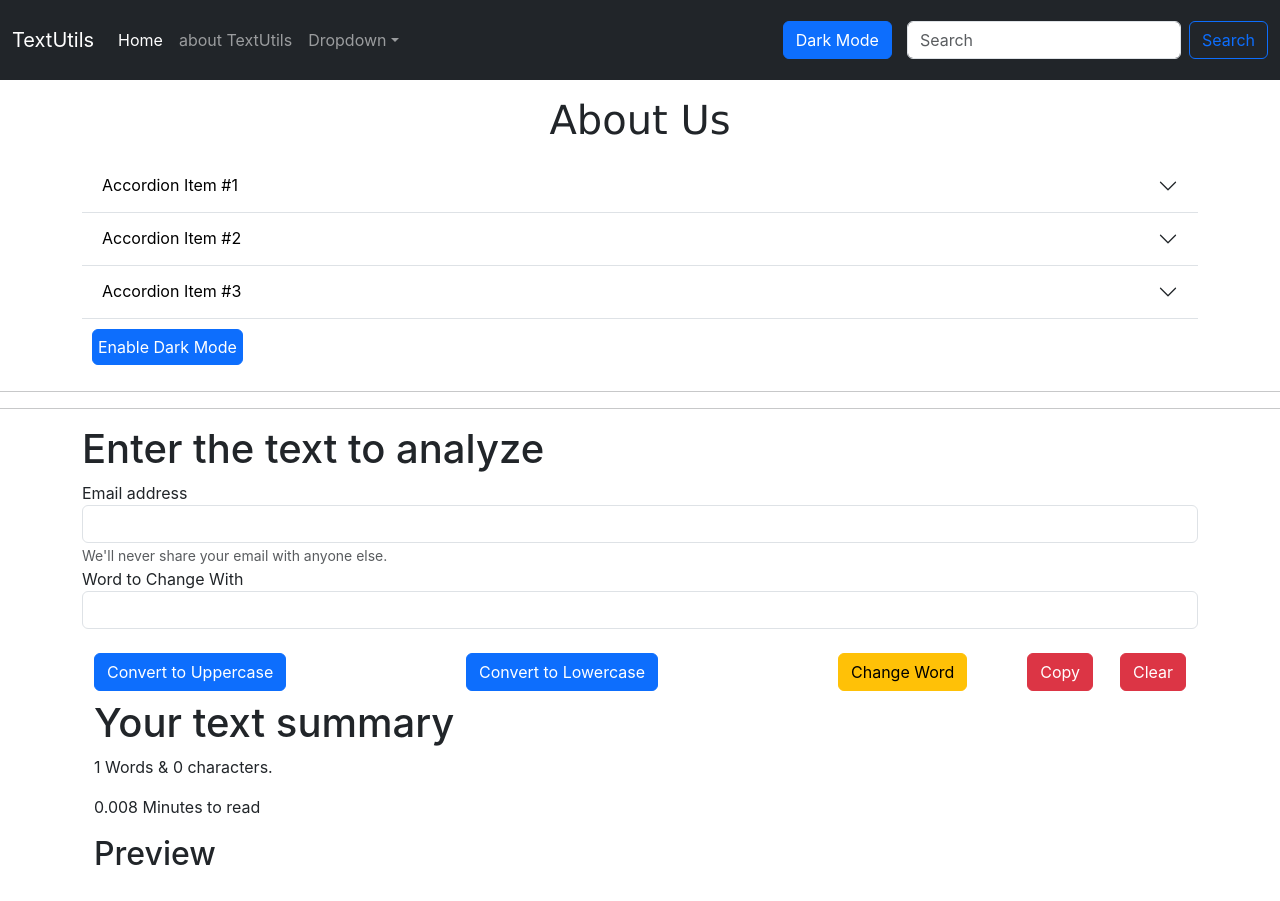
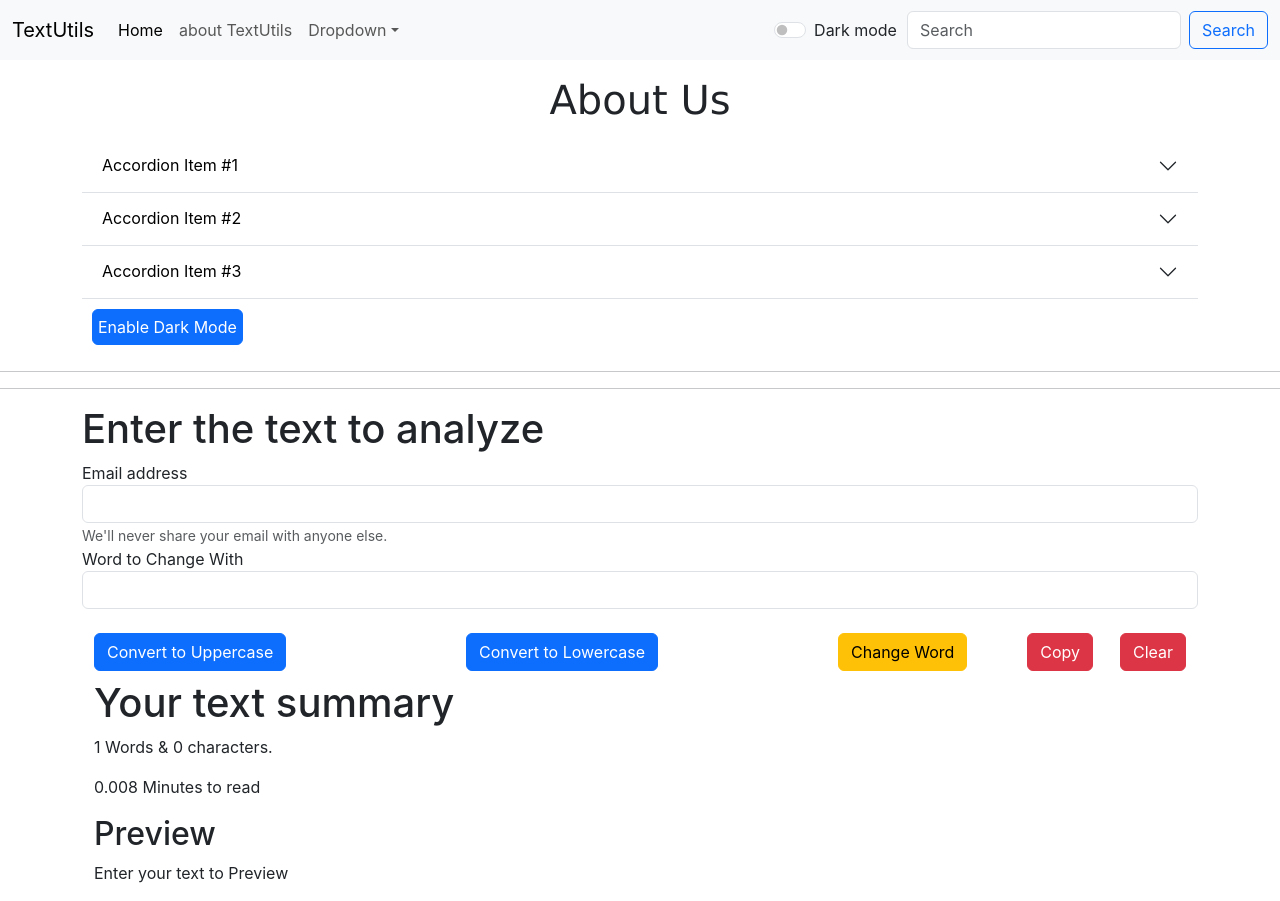
Before and after one commit to soham323/Word-Program, a React (Create React App) app: page / in a window 1280 px wide. Built offline with nearby package versions, Linux system fonts and the light colour scheme; a small style sheet from the web is missing.

Commit message:
dark mode

```diff
--- a/src/App.css
+++ b/src/App.css
@@ -56,3 +56,7 @@
   margin: 10px;
   padding: 5px;
 }
+.form-check{
+  margin: 5px;
+  padding: 5px;
+}
--- a/src/App.js
+++ b/src/App.js
@@ -3,11 +3,27 @@ import './App.css';
 import Navbar from './components/Navbar';
 import TextForm from './TextForm';
 import About from "./components/About";
+import React, { useState } from 'react';
+
 function App() {
+  const [mode, setMode] = useState('light'); //Whether dark mode is enabled or not
+
+  // toggle mode
+  const toggleMode = ()=>{
+    if (mode === "light") {
+      setMode("dark");
+      document.body.style.backgroundColor = 'grey';
+    }
+    else{
+      setMode("light");
+      document.body.style.backgroundColor = 'white';
+
+    }
+  }
   return (
     <>
 
-      <Navbar title="TextUtils" aboutText="about TextUtils">
+      <Navbar title="TextUtils" aboutText="about TextUtils" mode={mode} toggleMode={toggleMode}>
       </Navbar>
       <div className="about">
         <h1 className='aboutHeading my-3'>About Us</h1>
@@ -16,7 +32,7 @@ function App() {
       <hr />
       <hr />
       <div className="container">
-        <TextForm heading="Enter the text to analyze" />
+        <TextForm heading="Enter the text to analyze" mode={mode}/>
       </div>
 
 
--- a/src/TextForm.js
+++ b/src/TextForm.js
@@ -88,7 +88,7 @@ export default function TextForm(props) {
                     <p>{text.split(" ").length} Words & {text.length} characters.</p>
                     <p>{0.008 * text.split(" ").length} Minutes to read</p>
                     <h2>Preview</h2>
-                    <p>{text}</p>
+                    <p>{text.length>0?text:"Enter your text to Preview"}</p>
                 </div>
             </div>
         </>
--- a/src/components/Navbar.js
+++ b/src/components/Navbar.js
@@ -3,7 +3,7 @@ import 'G:/BCA books/T.Y/M.E.R.N/REACT/CWH/Program 1/my-app/src/App.css';
 
 export default function Navbar(props) {
   return (
-    <nav className="navbar navbar-expand-lg navbar-dark bg-dark">
+    <nav className={`navbar navbar-expand-lg navbar-${props.mode} bg-${props.mode}`}>
       <div className="container-fluid">
         <a className="navbar-brand" href="/">{props.title}</a>
         <button className="navbar-toggler" type="button" data-bs-toggle="collapse" data-bs-target="#navbarSupportedContent" aria-controls="navbarSupportedContent" aria-expanded="false" aria-label="Toggle navigation">
@@ -29,10 +29,9 @@ export default function Navbar(props) {
               </ul>
             </li>
           </ul>
-          <div className="dark my-2">
-            <button type='button' className="darkMode btn btn-primary">
-              Dark Mode
-            </button>
+          <div className={`form-check form-switch text-${props.mode==="light"?"dark":"light"}`}>
+            <input className="form-check-input" type="checkbox" id="flexSwitchCheckDefault" onClick={props.toggleMode}/>
+              <label className="form-check-label" htmlFor="flexSwitchCheckDefault">Dark mode</label>
           </div>
           <form className="d-flex" role="search">
             <input className="form-control me-2" type="search" placeholder="Search" aria-label="Search" />
```
